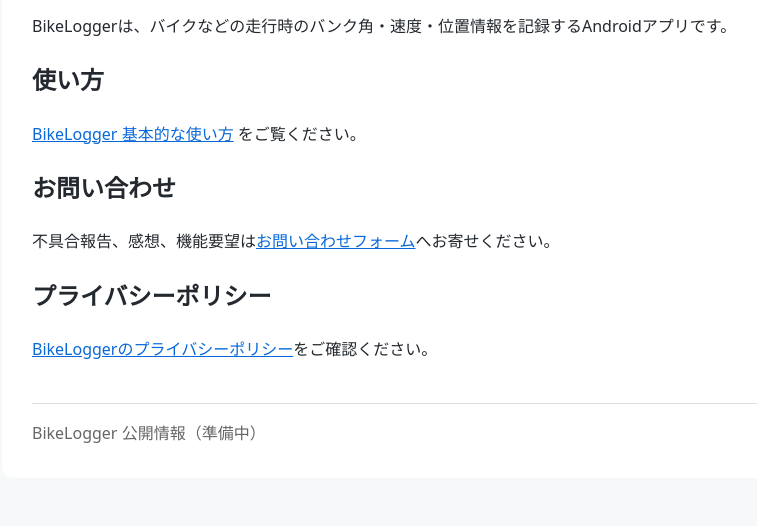
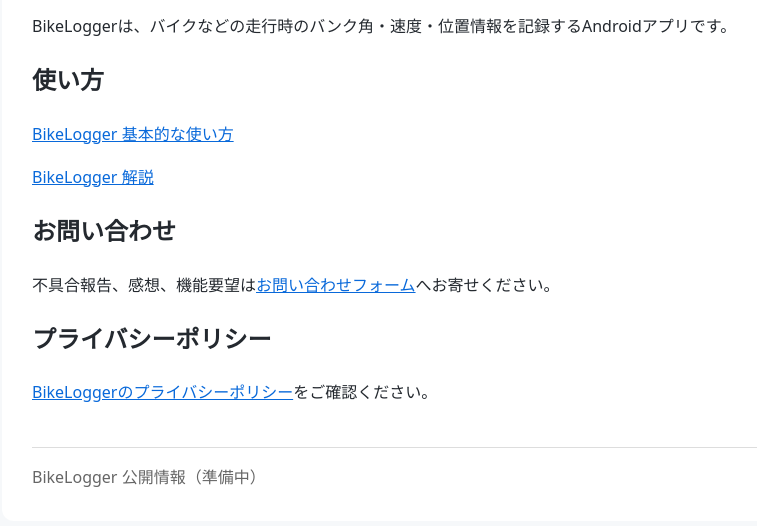
Before and after one commit to motomak/BikeLogger-Public, a plain HTML site: page index.html in a window 1280 px wide. Shown: the part 160-686 px from the top of the page, without its empty margins (228-985 px from the left). Drawn offline with Linux system fonts and the light colour scheme.

Commit message:
Update index.html

```diff
--- a/index.html
+++ b/index.html
@@ -18,7 +18,8 @@ h1{color:#0969da}a{color:#0969da}footer{border-top:1px solid #ddd;margin-top:40p
 </div>
 <p>BikeLoggerは、バイクなどの走行時のバンク角・速度・位置情報を記録するAndroidアプリです。</p>
 <h2>使い方</h2>
-<p><a href="./guide.html">BikeLogger 基本的な使い方</a> をご覧ください。</p>
+<p><a href="./guide.html">BikeLogger 基本的な使い方</a></p>
+<p><a href="https://robot-jp.com/wiki/index.php/BikeLogger">BikeLogger 解説</a></p>
 <h2>お問い合わせ</h2>
 <p>不具合報告、感想、機能要望は<a href="https://robot-jp.com/contact/">お問い合わせフォーム</a>へお寄せください。</p>
 <h2>プライバシーポリシー</h2>
```
